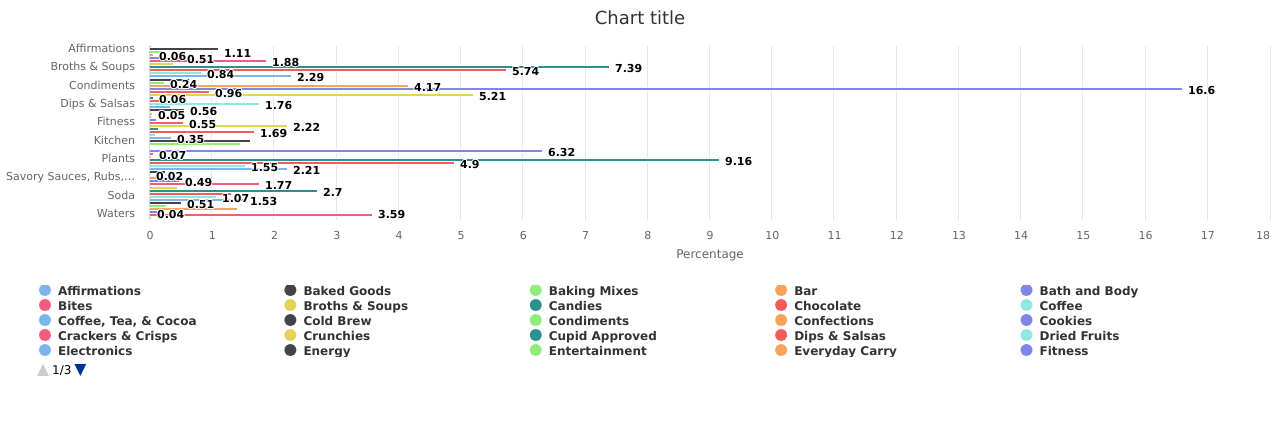
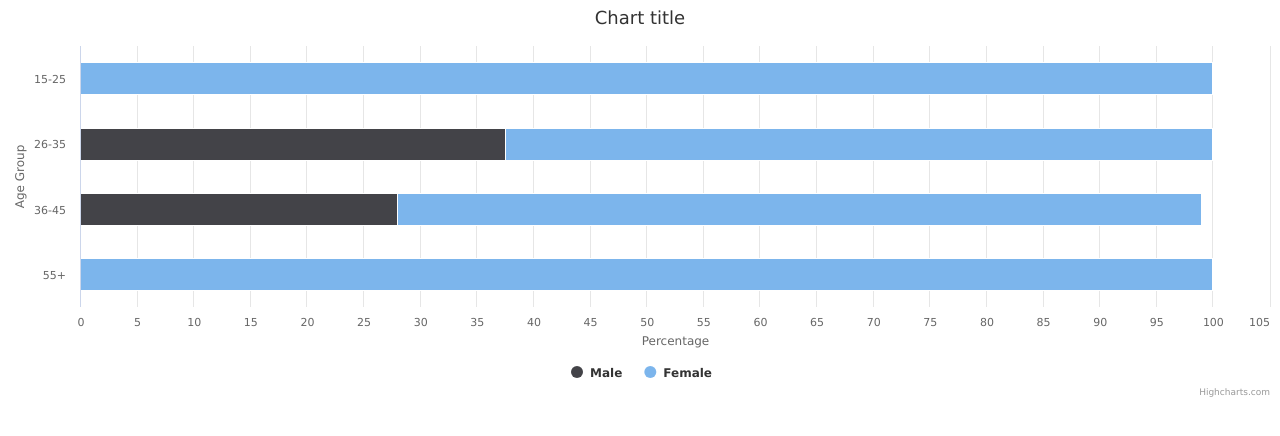
Before and after one commit to Gunjan1109/nivochartsdemo, a React (Create React App) app: page / in a window 1280 px wide. Shown: the top 436 px of the page. Built offline with nearby package versions, Linux system fonts and the light colour scheme.

Commit message:
add inverted stacked bar graph

```diff
--- a/src/App.js
+++ b/src/App.js
@@ -3,12 +3,13 @@ import { invertedBarData, barData } from './data';
 import './App.css';
 import InvertedBar from './components/inverted-bar/InvertedBar';
 import Bar from './components/bar/bar';
+import InvertedStackedBar from './components/inverted-stacked-bar/invertedStackedBar';
 
 function App(props) {
   return (
     <>
     {/* <div style={{width: "600px", height: "500px"}}> */}
-    <InvertedBar
+    <InvertedStackedBar
     />
     {/* </div> */}
     {/* <Bar data={barData}/> */}
--- /dev/null
+++ b/src/components/inverted-stacked-bar/invertedStackedBar.js
@@ -0,0 +1,17 @@
+import HighchartsReact from "highcharts-react-official";
+import Highcharts from 'highcharts';
+import React from "react";
+import { invertedStackedOPtions } from "./options";
+
+const InvertedStackedBar = () => {
+    return (
+  <>
+  <HighchartsReact
+  highcharts={Highcharts}
+  options={invertedStackedOPtions}
+  />
+  </>
+    )
+}
+
+export default InvertedStackedBar;
--- /dev/null
+++ b/src/components/inverted-stacked-bar/options.js
@@ -0,0 +1,31 @@
+import { invertedStackeddata } from "../../data";
+
+export const invertedStackedOPtions = {
+    chart: {
+        type: 'bar'
+    },
+    xAxis: {
+        categories: invertedStackeddata.xAxisData,
+        title: {
+            text: 'Age Group',
+        },
+    },
+    yAxis: {
+        min: 0,
+        title: {
+            text: 'Percentage'
+        }
+    },
+    legend: {
+        reversed: true
+    },
+    plotOptions: {
+        series: {
+            stacking: 'normal',
+            dataLabels: {
+                enabled: false
+            }
+        }
+    },
+    series: invertedStackeddata.yAxisData
+}
--- a/src/data.js
+++ b/src/data.js
@@ -521,3 +521,15 @@ export const barData = [
     }
 
 ]
+
+export const invertedStackeddata = {
+    xAxisData: ["15-25", "26-35", "36-45", "55+"],
+    yAxisData: [{
+        name: 'Female',
+        data: [100, 62.5, 71, 100]
+    }, {
+        name: 'Male',
+        data: [0, 37.5, 28, 0]
+    }]
+
+}
```
